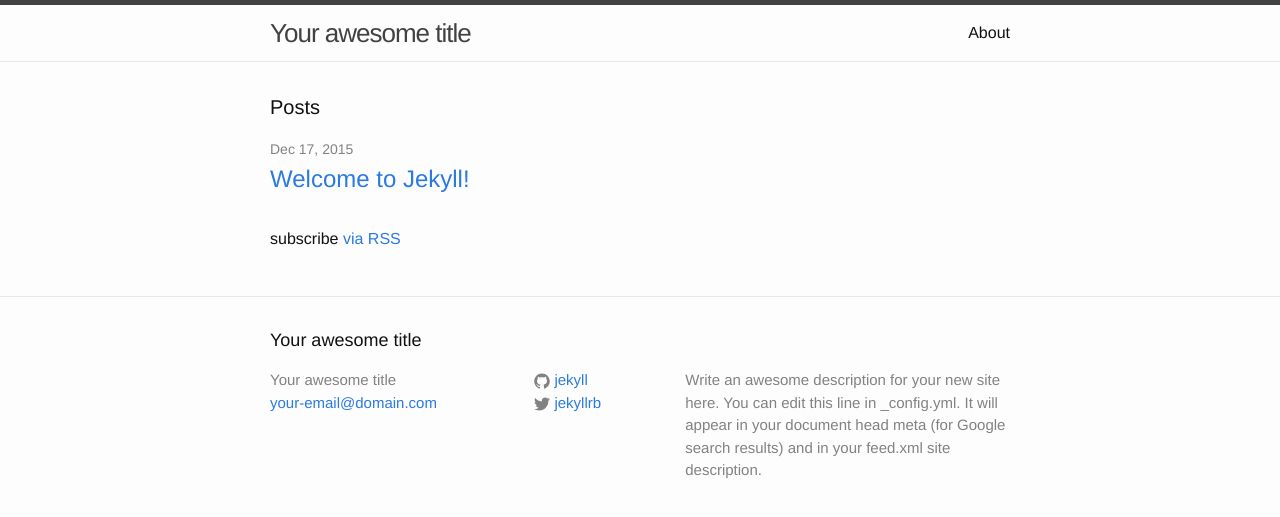
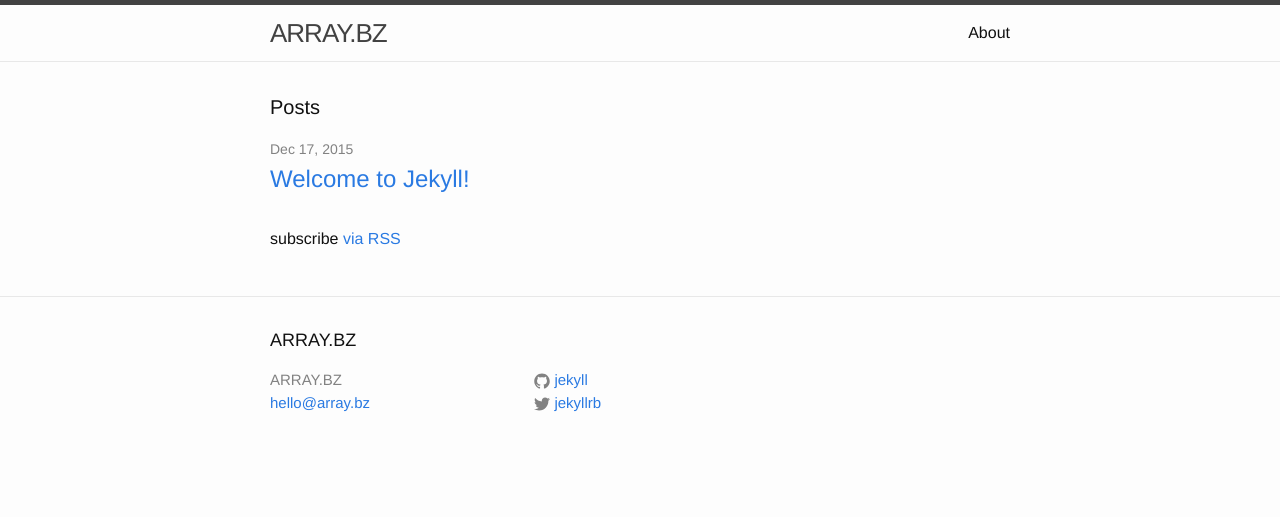
Before and after one commit to array-bz/array-bz.github.io, a Jekyll site: the page built from index.html, in a window 1280 px wide. Shown: the top 517 px of the page. Built offline with Jekyll 4.4.1, drawn with Linux system fonts in a browser that asks for light colours; Markdown is read by kramdown in place of the engine named in the settings.

Commit message:
setup the jekyll config

```diff
--- a/_config.yml
+++ b/_config.yml
@@ -6,16 +6,13 @@
 # 'jekyll serve'. If you change this file, please restart the server process.
 
 # Site settings
-title: Your awesome title
-email: your-email@domain.com
-description: > # this means to ignore newlines until "baseurl:"
-  Write an awesome description for your new site here. You can edit this
-  line in _config.yml. It will appear in your document head meta (for
-  Google search results) and in your feed.xml site description.
-baseurl: "" # the subpath of your site, e.g. /blog
-url: "http://yourdomain.com" # the base hostname & protocol for your site
+title: ARRAY.BZ
+email: hello@array.bz
+url: "http://array.bz" # the base hostname & protocol for your site
 twitter_username: jekyllrb
 github_username:  jekyll
 
 # Build settings
-markdown: kramdown
+markdown: redcarpet
+redcarpet:
+  extensions: ["tables", "fenced_code_blocks"]
```
